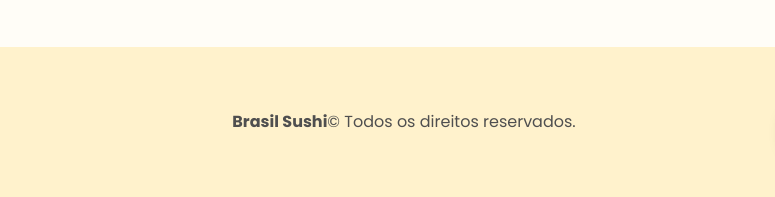
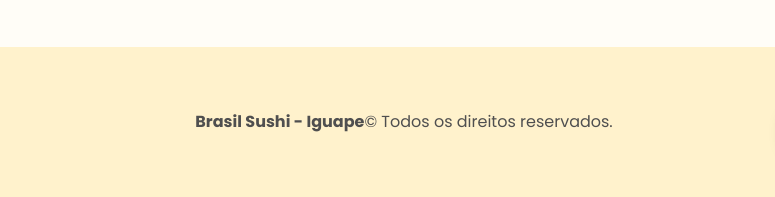
Before and after one commit to LeonardoSantosOliveira/Cardapio-Digital-BS, a website: page index.html in a window 1280 px wide. Shown: the part 4155-4352 px from the top of the page, 236-1011 px from the left. Drawn offline with nearby package versions, Linux system fonts and the light colour scheme.

Commit message:
correções de texto

```diff
--- a/index.html
+++ b/index.html
@@ -375,7 +375,7 @@
                 </div>
                 <div class="col-12 col-lg-6 col-md-6 col-sm-12 col-one  container-texto-footer wow animate__animated animate__fadeIn">
                     <p class="mb-0">
-                        <span class="bold">Brasil Sushi</span>&copy;
+                        <span class="bold">Brasil Sushi - Iguape</span>&copy;
                         Todos os direitos reservados.
                     </p>
                 </div>
```
